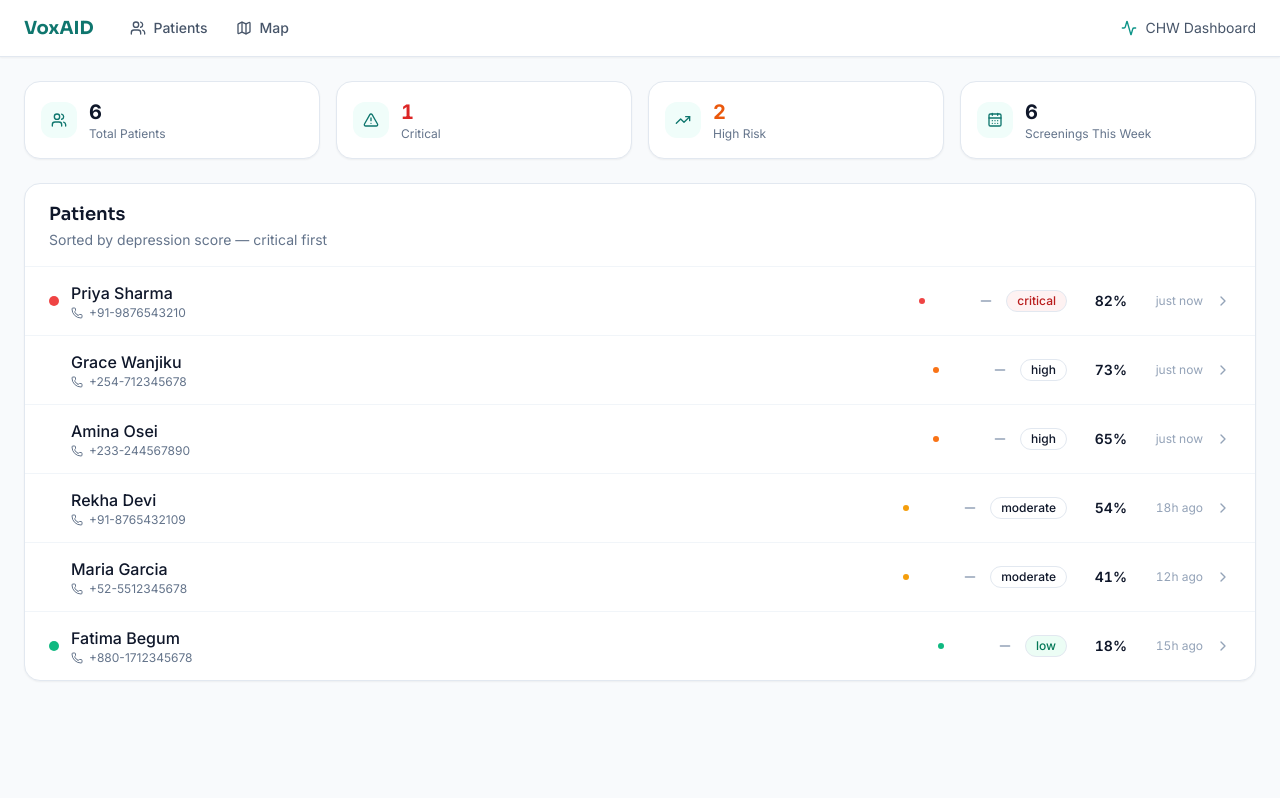
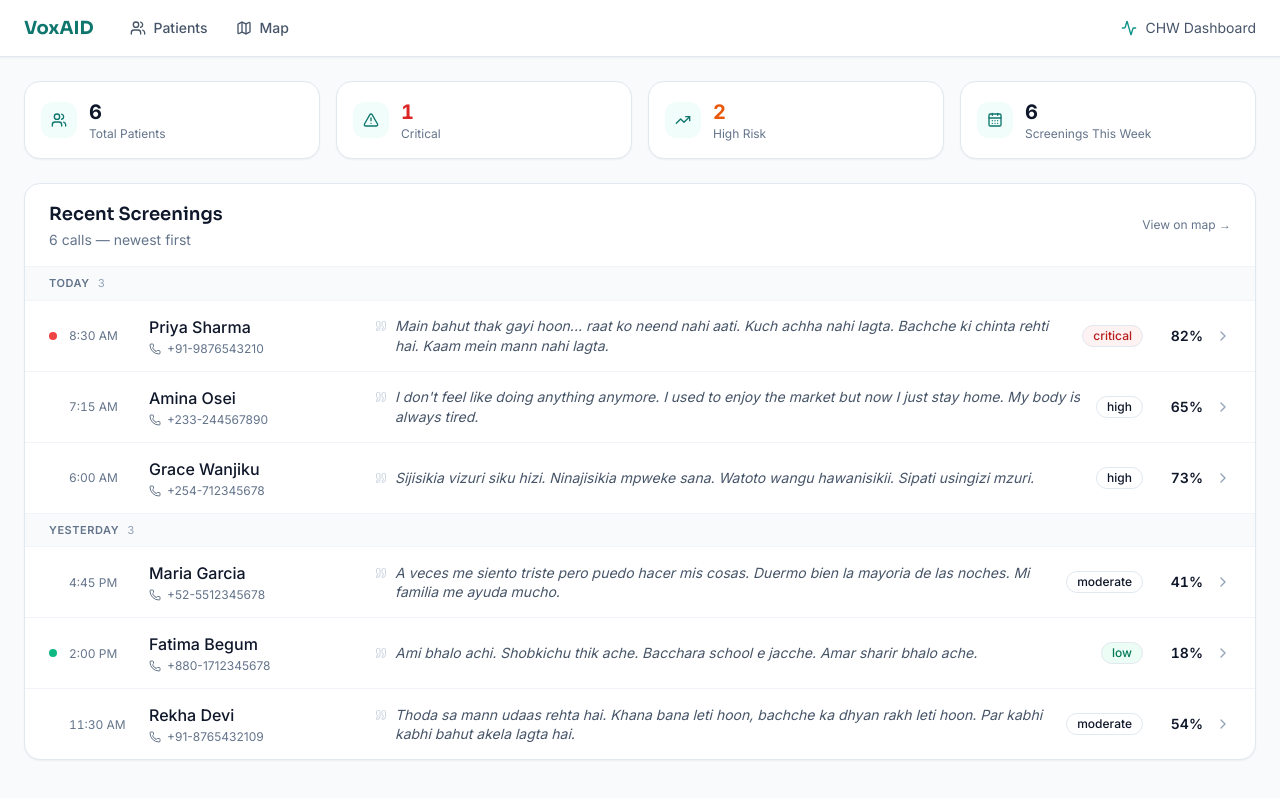
Before and after one commit to yatinkalra22/voxaid, a Next.js app in the folder apps/web/: page /dashboard in a window 1280 px wide. Built offline with nearby package versions, Linux system fonts and the light colour scheme; no server answers.

Commit message:
feat: date-grouped call feed with transcript excerpts + pagination

```diff
--- a/apps/web/src/app/dashboard/page.tsx
+++ b/apps/web/src/app/dashboard/page.tsx
@@ -1,20 +1,14 @@
 import type { Metadata } from "next";
 import {
   AlertTriangle,
-  Phone,
   TrendingUp,
-  TrendingDown,
-  Minus,
   Users,
-  ChevronRight,
   CalendarDays,
 } from "lucide-react";
 import Link from "next/link";
 import { getPatients } from "@/lib/api";
-import { MOCK_PATIENTS, RISK_CONFIG } from "@/lib/mock-data";
-import { Sparkline } from "@/components/sparkline";
-import { RiskPill } from "@/components/risk-pill";
-import { RelativeTime } from "@/components/relative-time";
+import { MOCK_PATIENTS } from "@/lib/mock-data";
+import { ScreeningFeed, type FeedRow } from "@/components/screening-feed";
 import type { RiskLevel } from "@/lib/mock-data";
 
 export const dynamic = "force-dynamic";
@@ -36,91 +30,77 @@ function toRiskLevel(value: string | null | undefined): RiskLevel {
 
 const WEEK_MS = 7 * 24 * 60 * 60 * 1000;
 
-interface Row {
-  id: string;
-  name: string;
-  phone: string;
-  riskLevel: RiskLevel;
-  depressionScore: number;
-  /** scores chronological — oldest first; suitable for sparkline */
-  trend: number[];
-  /** Δ between latest and prior score, or 0 if only one point */
-  delta: number;
-  lastScreeningAt: string | null;
-}
-
 export default async function DashboardPage() {
   const apiPatients = await getPatients();
   const useApi = apiPatients.length > 0;
 
-  let rows: Row[];
+  let feed: FeedRow[];
+  let totalPatients = 0;
+  let criticalCount = 0;
+  let highCount = 0;
   let screeningsThisWeek = 0;
   let screeningsLastWeek = 0;
 
   if (useApi) {
-    rows = apiPatients.map((p) => {
-      const screenings = p.screenings; // newest-first from API (take: 5)
-      const latest = screenings[0];
-      // Sparkline wants oldest→newest
-      const trend = [...screenings]
-        .reverse()
-        .map((s) => s.depressionScore ?? 0);
-      const delta =
-        screenings.length >= 2
-          ? (screenings[0].depressionScore ?? 0) -
-            (screenings[1].depressionScore ?? 0)
-          : 0;
-      return {
-        id: p.id,
-        name: p.name,
-        phone: p.phone,
-        riskLevel: toRiskLevel(latest?.depressionRisk),
-        depressionScore: latest?.depressionScore ?? 0,
-        trend,
-        delta,
-        lastScreeningAt: latest?.createdAt ?? null,
-      };
+    totalPatients = apiPatients.length;
+    feed = apiPatients.flatMap((p) =>
+      p.screenings.map((s) => ({
+        screeningId: s.id,
+        patientId: p.id,
+        patientName: p.name,
+        patientPhone: p.phone,
+        riskLevel: toRiskLevel(s.depressionRisk),
+        depressionScore: s.depressionScore ?? 0,
+        transcript: s.transcript ?? "",
+        source: s.source ?? "ivr",
+        createdAt: s.createdAt,
+      })),
+    );
+
+    apiPatients.forEach((p) => {
+      const latest = p.screenings[0];
+      if (!latest) return;
+      const risk = toRiskLevel(latest.depressionRisk);
+      if (risk === "critical") criticalCount++;
+      if (risk === "high") highCount++;
     });
 
-    // Stat: screenings this week / last week
     const now = Date.now();
-    apiPatients.forEach((p) => {
-      p.screenings.forEach((s) => {
-        const t = new Date(s.createdAt).getTime();
-        const ageMs = now - t;
-        if (ageMs >= 0 && ageMs < WEEK_MS) screeningsThisWeek++;
-        else if (ageMs >= WEEK_MS && ageMs < 2 * WEEK_MS)
-          screeningsLastWeek++;
-      });
+    feed.forEach((s) => {
+      const ageMs = now - new Date(s.createdAt).getTime();
+      if (ageMs >= 0 && ageMs < WEEK_MS) screeningsThisWeek++;
+      else if (ageMs >= WEEK_MS && ageMs < 2 * WEEK_MS) screeningsLastWeek++;
     });
   } else {
-    rows = MOCK_PATIENTS.map((p) => ({
-      id: p.id,
-      name: p.name,
-      phone: p.phone,
+    totalPatients = MOCK_PATIENTS.length;
+    feed = MOCK_PATIENTS.map((p) => ({
+      screeningId: p.lastScreening.id,
+      patientId: p.id,
+      patientName: p.name,
+      patientPhone: p.phone,
       riskLevel: p.lastScreening.riskLevel,
       depressionScore: p.lastScreening.depressionScore,
-      trend: [p.lastScreening.depressionScore],
-      delta: 0,
-      lastScreeningAt: p.lastScreening.createdAt,
+      transcript: p.lastScreening.transcript,
+      source: "ivr",
+      createdAt: p.lastScreening.createdAt,
     }));
-    screeningsThisWeek = MOCK_PATIENTS.length;
+    criticalCount = feed.filter((r) => r.riskLevel === "critical").length;
+    highCount = feed.filter((r) => r.riskLevel === "high").length;
+    screeningsThisWeek = feed.length;
   }
 
-  rows.sort((a, b) => b.depressionScore - a.depressionScore);
+  // Newest first.
+  feed.sort(
+    (a, b) =>
+      new Date(b.createdAt).getTime() - new Date(a.createdAt).getTime(),
+  );
 
-  const criticalCount = rows.filter((r) => r.riskLevel === "critical").length;
-  const highCount = rows.filter((r) => r.riskLevel === "high").length;
   const weekDelta = screeningsThisWeek - screeningsLastWeek;
 
   return (
     <div className="space-y-6">
       <div className="grid grid-cols-2 lg:grid-cols-4 gap-4">
-        <StatCard
-          icon={Users}
-          label="Total Patients"
-          value={rows.length}
-        />
+        <StatCard icon={Users} label="Total Patients" value={totalPatients} />
         <StatCard
           icon={AlertTriangle}
           label="Critical"
@@ -138,9 +118,7 @@ export default async function DashboardPage() {
           label="Screenings This Week"
           value={screeningsThisWeek}
           chip={
-            useApi && weekDelta !== 0 ? (
-              <DeltaChip delta={weekDelta} />
-            ) : null
+            useApi && weekDelta !== 0 ? <DeltaChip delta={weekDelta} /> : null
           }
         />
       </div>
@@ -156,90 +134,26 @@ export default async function DashboardPage() {
       )}
 
       <div className="bg-white rounded-2xl shadow-sm border border-slate-200">
-        <div className="px-4 sm:px-6 py-4 border-b border-slate-100">
-          <h2 className="font-heading text-lg font-semibold text-slate-900">
-            Patients
-          </h2>
-          <p className="text-sm text-slate-500 mt-0.5">
-            Sorted by depression score — critical first
-          </p>
+        <div className="px-4 sm:px-6 py-4 border-b border-slate-100 flex items-center justify-between gap-2">
+          <div>
+            <h2 className="font-heading text-lg font-semibold text-slate-900">
+              Recent Screenings
+            </h2>
+            <p className="text-sm text-slate-500 mt-0.5">
+              {feed.length} call{feed.length === 1 ? "" : "s"} — newest first
+            </p>
+          </div>
+          <Link
+            href="/dashboard/map"
+            className="hidden sm:inline-flex text-xs text-slate-500 hover:text-primary-700 transition-colors"
+          >
+            View on map →
+          </Link>
         </div>
 
-        <ul className="divide-y divide-slate-100">
-          {rows.map((row) => (
-            <PatientRow key={row.id} row={row} />
-          ))}
-        </ul>
+        <ScreeningFeed feed={feed} pageSize={20} />
       </div>
     </div>
-  );
-}
-
-function PatientRow({ row }: { row: Row }) {
-  const risk = RISK_CONFIG[row.riskLevel];
-  const isUnknown = !row.name || row.name.toLowerCase() === "unknown";
-
-  let TrendIcon = Minus;
-  let trendColor = "text-slate-400";
-  if (row.trend.length >= 2) {
-    if (row.delta < -0.02) {
-      TrendIcon = TrendingDown;
-      trendColor = "text-emerald-600";
-    } else if (row.delta > 0.02) {
-      TrendIcon = TrendingUp;
-      trendColor = "text-red-600";
-    }
-  }
-
-  return (
-    <li>
-      <Link
-        href={`/dashboard/patient/${row.id}`}
-        className="flex items-center gap-4 px-4 sm:px-6 py-3.5 hover:bg-slate-50 transition-colors focus-visible:outline-none focus-visible:ring-2 focus-visible:ring-inset focus-visible:ring-primary-400"
-      >
-        {/* Left: identity */}
-        <div className="flex items-center gap-3 min-w-0 flex-1">
-          <span
-            className={`w-2.5 h-2.5 rounded-full shrink-0 ${risk.dot}`}
-            aria-hidden
-          />
-          <div className="min-w-0">
-            <p
-              className={`font-medium truncate ${
-                isUnknown ? "italic text-slate-500" : "text-slate-900"
-              }`}
-            >
-              {isUnknown ? "Unknown caller" : row.name}
-            </p>
-            <p className="text-xs text-slate-500 flex items-center gap-1.5">
-              <Phone className="w-3 h-3" />
-              {row.phone}
-            </p>
-          </div>
-        </div>
-
-        {/* Middle: trend sparkline */}
-        <div className="hidden sm:block shrink-0" aria-hidden>
-          <Sparkline points={row.trend} color={risk.color} width={80} height={28} />
-        </div>
-
-        {/* Right: trend arrow + risk + score + relative time */}
-        <div className="flex items-center gap-3 shrink-0">
-          <TrendIcon className={`w-4 h-4 ${trendColor}`} aria-hidden />
-          <RiskPill risk={row.riskLevel} />
-          <span className="text-sm font-semibold text-slate-900 tabular-nums w-12 text-right">
-            {Math.round(row.depressionScore * 100)}%
-          </span>
-          {row.lastScreeningAt && (
-            <RelativeTime
-              value={row.lastScreeningAt}
-              className="hidden md:inline text-xs text-slate-400 tabular-nums w-16 text-right"
-            />
-          )}
-          <ChevronRight className="w-4 h-4 text-slate-400 shrink-0" />
-        </div>
-      </Link>
-    </li>
   );
 }
 
@@ -264,7 +178,9 @@ function StatCard({
         </div>
         <div className="min-w-0 flex-1">
           <div className="flex items-center gap-2">
-            <p className={`text-xl font-bold tabular-nums ${accent ?? "text-slate-900"}`}>
+            <p
+              className={`text-xl font-bold tabular-nums ${accent ?? "text-slate-900"}`}
+            >
               {value}
             </p>
             {chip}
--- a/apps/web/src/app/dashboard/patient/[id]/page.tsx
+++ b/apps/web/src/app/dashboard/patient/[id]/page.tsx
@@ -232,7 +232,7 @@ export default async function PatientDetailPage({
           </div>
         </div>
 
-        <AudioPlayer src={audioUrl} />
+        {audioUrl && <AudioPlayer src={audioUrl} />}
       </div>
 
       {/* Transcript + Biomarkers */}
--- /dev/null
+++ b/apps/web/src/components/screening-feed.tsx
@@ -0,0 +1,185 @@
+"use client";
+
+import { useState } from "react";
+import Link from "next/link";
+import {
+  ChevronRight,
+  MessageSquare,
+  Phone,
+  Quote,
+  Plus,
+} from "lucide-react";
+import { RiskPill } from "./risk-pill";
+import { RISK_CONFIG, type RiskLevel } from "@/lib/mock-data";
+
+export interface FeedRow {
+  screeningId: string;
+  patientId: string;
+  patientName: string;
+  patientPhone: string;
+  riskLevel: RiskLevel;
+  depressionScore: number;
+  transcript: string;
+  source: string;
+  createdAt: string;
+}
+
+interface ScreeningFeedProps {
+  feed: FeedRow[];
+  pageSize?: number;
+}
+
+function startOfDay(d: Date): Date {
+  const out = new Date(d);
+  out.setHours(0, 0, 0, 0);
+  return out;
+}
+
+function dayBucketLabel(when: Date, today: Date): string {
+  const w = startOfDay(when).getTime();
+  const t = startOfDay(today).getTime();
+  const days = Math.round((t - w) / 86_400_000);
+  if (days === 0) return "Today";
+  if (days === 1) return "Yesterday";
+  if (days >= 2 && days < 7) {
+    return when.toLocaleDateString(undefined, { weekday: "long" });
+  }
+  return when.toLocaleDateString(undefined, {
+    month: "long",
+    day: "numeric",
+  });
+}
+
+function timeOfDay(iso: string): string {
+  return new Date(iso).toLocaleTimeString(undefined, {
+    hour: "numeric",
+    minute: "2-digit",
+  });
+}
+
+export function ScreeningFeed({ feed, pageSize = 20 }: ScreeningFeedProps) {
+  const [visible, setVisible] = useState(pageSize);
+  const shown = feed.slice(0, visible);
+  const remaining = feed.length - visible;
+
+  if (feed.length === 0) {
+    return (
+      <div className="px-6 py-16 text-center text-sm text-slate-500">
+        No screenings yet. Calls will appear here as they come in.
+      </div>
+    );
+  }
+
+  // Group visible rows by date.
+  const today = new Date();
+  const groups = new Map<string, FeedRow[]>();
+  for (const row of shown) {
+    const label = dayBucketLabel(new Date(row.createdAt), today);
+    if (!groups.has(label)) groups.set(label, []);
+    groups.get(label)!.push(row);
+  }
+
+  return (
+    <>
+      <div className="divide-y divide-slate-100">
+        {Array.from(groups.entries()).map(([label, rows]) => (
+          <DateGroup key={label} label={label} rows={rows} />
+        ))}
+      </div>
+      {remaining > 0 && (
+        <div className="px-4 sm:px-6 py-4 border-t border-slate-100 flex items-center justify-between gap-4">
+          <p className="text-xs text-slate-500">
+            Showing {visible} of {feed.length}
+          </p>
+          <button
+            type="button"
+            onClick={() => setVisible((v) => v + pageSize)}
+            className="inline-flex items-center gap-1.5 text-sm font-medium text-primary-700 hover:text-primary-800 transition-colors focus-visible:outline-none focus-visible:ring-2 focus-visible:ring-primary-400 focus-visible:ring-offset-2 rounded-lg px-3 py-1.5"
+          >
+            <Plus className="w-4 h-4" />
+            Show {Math.min(pageSize, remaining)} more
+          </button>
+        </div>
+      )}
+    </>
+  );
+}
+
+function DateGroup({ label, rows }: { label: string; rows: FeedRow[] }) {
+  return (
+    <div>
+      <div className="sticky top-0 z-10 bg-slate-50/90 backdrop-blur px-4 sm:px-6 py-2 border-b border-slate-100">
+        <div className="flex items-baseline gap-2">
+          <h3 className="text-[11px] font-semibold uppercase tracking-wider text-slate-500">
+            {label}
+          </h3>
+          <span className="text-[11px] text-slate-400 tabular-nums">
+            {rows.length}
+          </span>
+        </div>
+      </div>
+      <ul className="divide-y divide-slate-100">
+        {rows.map((row) => (
+          <FeedItem key={row.screeningId} row={row} />
+        ))}
+      </ul>
+    </div>
+  );
+}
+
+function FeedItem({ row }: { row: FeedRow }) {
+  const risk = RISK_CONFIG[row.riskLevel];
+  const isUnknown =
+    !row.patientName ||
+    row.patientName.toLowerCase() === "unknown" ||
+    row.patientName.toLowerCase().startsWith("anon-");
+  const SourceIcon = row.source === "whatsapp" ? MessageSquare : Phone;
+
+  return (
+    <li>
+      <Link
+        href={`/dashboard/patient/${row.patientId}`}
+        className="grid grid-cols-[auto_minmax(0,1fr)_auto] sm:grid-cols-[auto_minmax(160px,210px)_minmax(0,1fr)_auto] items-center gap-3 sm:gap-4 px-4 sm:px-6 py-3.5 hover:bg-slate-50 transition-colors focus-visible:outline-none focus-visible:ring-2 focus-visible:ring-inset focus-visible:ring-primary-400"
+      >
+        <div className="flex items-center gap-3 shrink-0">
+          <span
+            className={`w-2 h-2 rounded-full ${risk.dot}`}
+            aria-hidden
+          />
+          <div className="text-xs text-slate-500 tabular-nums w-12 sm:w-16 leading-tight">
+            {timeOfDay(row.createdAt)}
+          </div>
+        </div>
+
+        <div className="min-w-0">
+          <p
+            className={`font-medium truncate ${
+              isUnknown ? "italic text-slate-500" : "text-slate-900"
+            }`}
+          >
+            {isUnknown ? "Unknown caller" : row.patientName}
+          </p>
+          <p className="text-xs text-slate-500 flex items-center gap-1.5 mt-0.5">
+            <SourceIcon className="w-3 h-3 shrink-0" />
+            <span className="truncate">{row.patientPhone}</span>
+          </p>
+        </div>
+
+        <div className="hidden sm:flex min-w-0 items-start gap-2 text-sm text-slate-600">
+          <Quote className="w-3 h-3 mt-1 shrink-0 text-slate-300" aria-hidden />
+          <span className="italic line-clamp-2 leading-snug">
+            {row.transcript || "—"}
+          </span>
+        </div>
+
+        <div className="flex items-center gap-2 sm:gap-3 shrink-0">
+          <RiskPill risk={row.riskLevel} />
+          <span className="text-sm font-semibold text-slate-900 tabular-nums w-10 sm:w-12 text-right">
+            {Math.round(row.depressionScore * 100)}%
+          </span>
+          <ChevronRight className="w-4 h-4 text-slate-400" />
+        </div>
+      </Link>
+    </li>
+  );
+}
```
Also changed, not shown: 1 other file (tests, documents, lock files or other folders).
